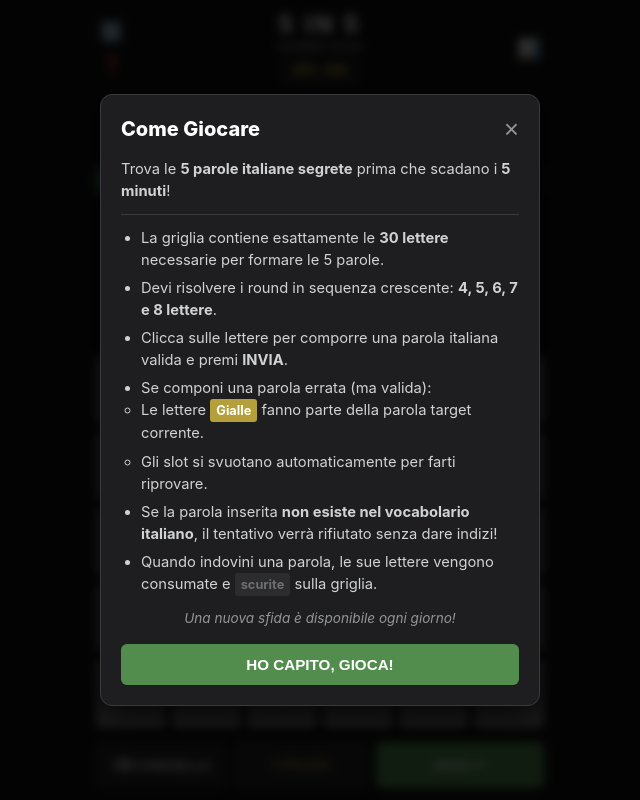
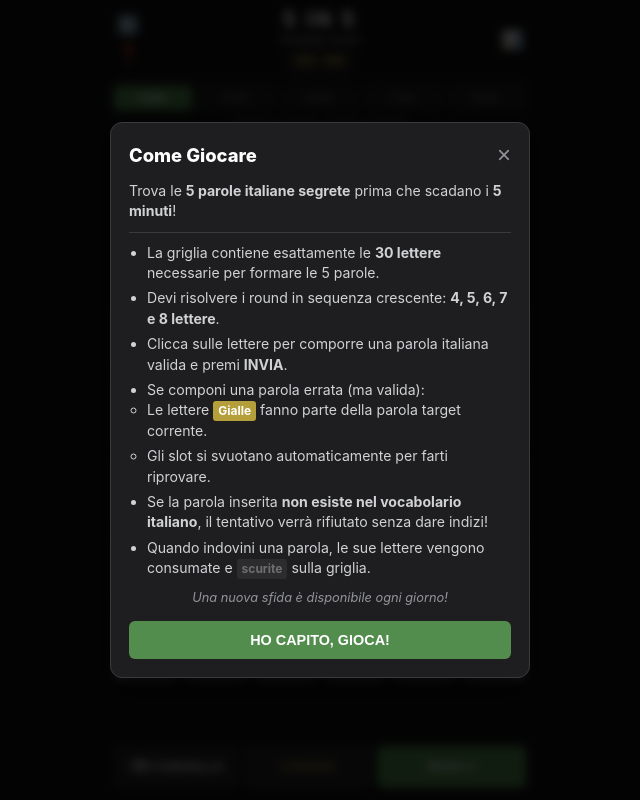
Before and after one commit to cinqueincinque/cinque-in-cinque, a plain HTML site: page index.html in a window 1280 px wide. Shown: the whole page, without its empty margins (320-960 px from the left). Drawn offline with Linux system fonts and the light colour scheme.

Commit message:
Update style.css

```diff
--- a/style.css
+++ b/style.css
@@ -1,5 +1,5 @@
 /* ==========================================================================
-   5 IN 5 - STYLESHEET GENERALE (style.css)
+   5 IN 5 - STYLESHEET OTTIMIZZATO MOBILE-FIRST (style.css)
    ========================================================================== */
 
 :root {
@@ -11,7 +11,7 @@
   --text-secondary: #939598;
   --text-muted: #6e6f71;
 
-  --color-accent: #538d4e;       /* Verde successo Wordle */
+  --color-accent: #538d4e;       /* Verde successo */
   --color-yellow: #b59f3b;       /* Giallo presenza */
   --color-used: #2c2c2e;         /* Scurito per lettere consumate */
   --color-used-text: #48484a;    /* Testo scurito */
@@ -36,25 +36,32 @@
   -webkit-user-select: none;
 }
 
-body {
+html, body {
   background-color: var(--bg-primary);
   color: var(--text-primary);
   font-family: var(--font-family);
   min-height: 100vh;
+  min-height: 100dvh;
+  margin: 0;
+  padding: 0;
+  overflow: hidden;
+}
+
+body {
   display: flex;
   justify-content: center;
   align-items: center;
-  overflow-x: hidden;
 }
 
 #app-container {
   width: 100%;
-  max-width: 480px;
-  min-height: 100vh;
+  max-width: 440px;
+  height: 100vh;
+  height: 100dvh;
   display: flex;
   flex-direction: column;
-  justify-content: space-between;
-  padding: 12px 16px;
+  justify-content: flex-start;
+  padding: 8px 14px 12px 14px;
 }
 
 /* ==========================================================================
@@ -65,14 +72,15 @@ header {
   align-items: center;
   justify-content: space-between;
   border-bottom: 1px solid var(--tile-border);
-  padding-bottom: 8px;
+  padding-bottom: 6px;
+  flex-shrink: 0;
 }
 
 .header-col {
   display: flex;
   flex-direction: column;
   align-items: center;
-  gap: 4px;
+  gap: 2px;
 }
 
 .header-center {
@@ -88,7 +96,7 @@ header {
 }
 
 .logo {
-  font-size: 1.5rem;
+  font-size: 1.35rem;
   font-weight: 800;
   letter-spacing: 0.12em;
   color: var(--text-primary);
@@ -96,27 +104,27 @@ header {
 }
 
 .game-tag {
-  font-size: 0.72rem;
+  font-size: 0.68rem;
   font-weight: 700;
   color: var(--text-secondary);
   letter-spacing: 0.05em;
-  margin-top: 2px;
+  margin-top: 1px;
   text-transform: uppercase;
 }
 
 .timer-wrapper {
   display: flex;
   align-items: center;
-  margin-top: 4px;
+  margin-top: 3px;
 }
 
 .timer {
   font-family: monospace;
-  font-size: 1.15rem;
+  font-size: 1.05rem;
   font-weight: 700;
   color: var(--color-yellow);
   background: var(--bg-surface);
-  padding: 2px 10px;
+  padding: 1px 8px;
   border-radius: 4px;
   border: 1px solid var(--tile-border);
 }
@@ -129,9 +137,9 @@ header {
 .icon-btn {
   background: none;
   border: none;
-  font-size: 1.15rem;
+  font-size: 1.1rem;
   cursor: pointer;
-  padding: 4px;
+  padding: 3px;
   border-radius: 6px;
   transition: background 0.2s ease;
 }
@@ -146,16 +154,17 @@ header {
 .round-tracker {
   display: flex;
   justify-content: space-between;
-  gap: 6px;
-  margin: 12px 0 8px 0;
+  gap: 5px;
+  margin: 6px 0;
+  flex-shrink: 0;
 }
 
 .tracker-dot {
   flex: 1;
   text-align: center;
-  font-size: 0.72rem;
+  font-size: 0.7rem;
   font-weight: 700;
-  padding: 5px 2px;
+  padding: 4px 1px;
   border-radius: 4px;
   background-color: var(--bg-surface);
   color: var(--text-muted);
@@ -167,7 +176,7 @@ header {
   background-color: var(--color-accent);
   color: var(--text-primary);
   border-color: var(--color-accent);
-  box-shadow: 0 0 8px rgba(83, 141, 78, 0.4);
+  box-shadow: 0 0 6px rgba(83, 141, 78, 0.4);
 }
 
 .tracker-dot.completed {
@@ -177,26 +186,38 @@ header {
 }
 
 /* ==========================================================================
+   AREA PRINCIPALE
+   ========================================================================== */
+main {
+  display: flex;
+  flex-direction: column;
+  flex: 1;
+  min-height: 0;
+  justify-content: space-between;
+}
+
+/* ==========================================================================
    SLOT & SUGGERIMENTI
    ========================================================================== */
 .slots-container {
   display: flex;
   justify-content: center;
-  gap: 6px;
-  margin: 6px 0 8px 0;
-  min-height: 50px;
+  gap: 5px;
+  margin: 2px 0 4px 0;
+  min-height: 42px;
+  flex-shrink: 0;
 }
 
 .word-slot {
-  width: 44px;
-  height: 48px;
+  width: 40px;
+  height: 42px;
   border: 2px solid var(--slot-border);
   background-color: var(--bg-surface);
   border-radius: 6px;
   display: flex;
   align-items: center;
   justify-content: center;
-  font-size: 1.5rem;
+  font-size: 1.35rem;
   font-weight: 800;
   color: var(--text-primary);
   transition: transform 0.15s ease, border-color 0.15s ease, background-color 0.2s ease;
@@ -213,12 +234,13 @@ header {
 }
 
 .hint-text {
-  min-height: 22px;
-  font-size: 0.92rem;
+  min-height: 18px;
+  font-size: 0.82rem;
   font-weight: 800;
   color: var(--color-yellow);
   text-align: center;
-  margin-bottom: 8px;
+  margin-bottom: 4px;
+  flex-shrink: 0;
 }
 
 /* ==========================================================================
@@ -228,13 +250,16 @@ header {
   display: grid;
   grid-template-columns: repeat(6, 1fr);
   grid-template-rows: repeat(5, 1fr);
-  gap: 6px;
-  margin-bottom: 14px;
+  gap: 5px;
+  margin-bottom: 6px;
   width: 100%;
+  flex: 1;
+  max-height: 380px;
 }
 
 .tile-btn {
-  aspect-ratio: 1 / 1;
+  width: 100%;
+  height: 100%;
   background-color: var(--tile-bg);
   border: none;
   border-radius: 6px;
@@ -246,18 +271,18 @@ header {
   align-items: center;
   justify-content: center;
   transition: all 0.15s ease;
-  box-shadow: 0 3px 0 rgba(0,0,0,0.3);
+  box-shadow: 0 2px 0 rgba(0,0,0,0.3);
 }
 
 .tile-btn:active:not(:disabled) {
-  transform: translateY(2px);
-  box-shadow: 0 1px 0 rgba(0,0,0,0.3);
+  transform: translateY(1px);
+  box-shadow: none;
 }
 
 .tile-btn.selected {
   background-color: var(--tile-active);
   color: #000000;
-  transform: scale(0.94);
+  transform: scale(0.95);
   box-shadow: none;
 }
 
@@ -271,7 +296,7 @@ header {
   color: var(--color-used-text) !important;
   cursor: not-allowed;
   box-shadow: none;
-  opacity: 0.5;
+  opacity: 0.45;
 }
 
 /* ==========================================================================
@@ -279,14 +304,15 @@ header {
    ========================================================================== */
 .action-controls {
   display: flex;
-  gap: 8px;
-  margin-top: auto;
+  gap: 6px;
+  margin-top: 2px;
+  flex-shrink: 0;
 }
 
 .control-btn {
   flex: 1;
-  padding: 14px 4px;
-  font-size: 0.85rem;
+  padding: 12px 2px;
+  font-size: 0.82rem;
   font-weight: 800;
   border: none;
   border-radius: 6px;
@@ -319,7 +345,7 @@ header {
 
 .submit-btn {
   background-color: var(--color-accent);
-  flex: 1.3;
+  flex: 1.2;
 }
 
 .submit-btn:hover {
@@ -337,17 +363,17 @@ header {
   z-index: 3000;
   display: flex;
   flex-direction: column;
-  gap: 8px;
+  gap: 6px;
   pointer-events: none;
 }
 
 .toast {
   background-color: #ffffff;
   color: #121213;
-  padding: 10px 16px;
+  padding: 8px 14px;
   border-radius: 4px;
   font-weight: 700;
-  font-size: 0.9rem;
+  font-size: 0.85rem;
   box-shadow: 0 4px 12px rgba(0,0,0,0.5);
   animation: fadeInOut 2s forwards;
 }
@@ -381,73 +407,73 @@ header {
   border: 1px solid var(--tile-border);
   border-radius: 12px;
   width: 100%;
-  max-width: 440px;
-  padding: 20px;
+  max-width: 420px;
+  padding: 18px;
   box-shadow: 0 10px 30px rgba(0,0,0,0.8);
 }
 
 .pause-card {
   text-align: center;
-  padding: 30px 20px;
+  padding: 24px 16px;
 }
 
 .pause-icon {
-  font-size: 3rem;
-  margin-bottom: 12px;
+  font-size: 2.5rem;
+  margin-bottom: 8px;
 }
 
 .pause-card h2 {
-  font-size: 1.5rem;
+  font-size: 1.35rem;
   font-weight: 800;
-  margin-bottom: 8px;
+  margin-bottom: 6px;
 }
 
 .pause-card p {
-  font-size: 0.95rem;
+  font-size: 0.9rem;
   color: var(--text-secondary);
-  line-height: 1.5;
-  margin-bottom: 20px;
+  line-height: 1.4;
+  margin-bottom: 16px;
 }
 
 .modal-header {
   display: flex;
   justify-content: space-between;
   align-items: center;
-  margin-bottom: 14px;
+  margin-bottom: 12px;
 }
 
 .modal-header h2 {
-  font-size: 1.25rem;
+  font-size: 1.15rem;
   font-weight: 800;
 }
 
 .btn-close-modal {
   background: none;
   border: none;
-  font-size: 1.6rem;
+  font-size: 1.5rem;
   color: var(--text-secondary);
   cursor: pointer;
 }
 
 .modal-body {
-  font-size: 0.92rem;
-  line-height: 1.5;
+  font-size: 0.88rem;
+  line-height: 1.45;
   color: #d1d2d4;
 }
 
 .modal-divider {
   border: 0;
   border-top: 1px solid var(--tile-border);
-  margin: 12px 0;
+  margin: 10px 0;
 }
 
 .rules-list {
-  padding-left: 20px;
-  margin-bottom: 12px;
+  padding-left: 18px;
+  margin-bottom: 10px;
 }
 
 .rules-list li {
-  margin-bottom: 6px;
+  margin-bottom: 5px;
 }
 
 .link-highlight {
@@ -457,19 +483,19 @@ header {
 }
 
 .about-info-group {
-  margin: 10px 0;
+  margin: 8px 0;
 }
 
 .about-info-group p {
-  margin-bottom: 6px;
+  margin-bottom: 5px;
 }
 
 .badge {
   display: inline-block;
-  padding: 2px 6px;
+  padding: 1px 5px;
   border-radius: 3px;
   font-weight: 700;
-  font-size: 0.8rem;
+  font-size: 0.75rem;
   color: #fff;
 }
 
@@ -477,37 +503,37 @@ header {
 .badge.dark { background-color: var(--color-used); color: var(--text-muted); }
 
 .daily-note {
-  font-size: 0.85rem;
+  font-size: 0.8rem;
   font-style: italic;
   color: var(--text-secondary);
   text-align: center;
-  margin-top: 10px;
+  margin-top: 8px;
 }
 
 .modal-footer {
-  margin-top: 16px;
+  margin-top: 14px;
 }
 
 .btn-primary {
   width: 100%;
-  padding: 12px;
+  padding: 11px;
   background-color: var(--color-accent);
   border: none;
   border-radius: 6px;
   color: #fff;
   font-weight: 800;
-  font-size: 0.95rem;
+  font-size: 0.9rem;
   cursor: pointer;
 }
 
 /* Statistiche */
 .result-banner {
   text-align: center;
-  font-size: 1.2rem;
+  font-size: 1.1rem;
   font-weight: 800;
-  padding: 10px;
+  padding: 8px;
   border-radius: 6px;
-  margin-bottom: 14px;
+  margin-bottom: 12px;
 }
 
 .result-banner.win {
@@ -525,64 +551,64 @@ header {
 .stats-grid {
   display: grid;
   grid-template-columns: repeat(4, 1fr);
-  gap: 8px;
-  margin: 16px 0;
+  gap: 6px;
+  margin: 12px 0;
 }
 
 .stat-box {
   background-color: var(--bg-surface-elevated);
-  padding: 10px 4px;
+  padding: 8px 2px;
   border-radius: 6px;
   text-align: center;
 }
 
 .stat-value {
-  font-size: 1.3rem;
+  font-size: 1.2rem;
   font-weight: 800;
 }
 
 .stat-label {
-  font-size: 0.65rem;
+  font-size: 0.62rem;
   color: var(--text-secondary);
   text-transform: uppercase;
-  margin-top: 4px;
+  margin-top: 3px;
 }
 
 .solutions-container {
-  margin: 16px 0;
+  margin: 12px 0;
   background: var(--bg-surface-elevated);
-  padding: 12px;
+  padding: 10px;
   border-radius: 6px;
 }
 
 .solutions-list {
   display: flex;
   flex-wrap: wrap;
-  gap: 6px;
-  margin-top: 6px;
+  gap: 5px;
+  margin-top: 5px;
 }
 
 .solution-tag {
   background: var(--bg-primary);
-  padding: 4px 8px;
+  padding: 3px 6px;
   border-radius: 4px;
   font-weight: 700;
-  font-size: 0.85rem;
+  font-size: 0.8rem;
   color: var(--color-accent);
 }
 
 .share-section {
-  margin-top: 14px;
+  margin-top: 12px;
 }
 
 .btn-share {
   width: 100%;
-  padding: 12px;
+  padding: 11px;
   background-color: var(--color-accent);
   border: none;
   border-radius: 6px;
   color: #ffffff;
-  font-size: 1rem;
+  font-size: 0.95rem;
   font-weight: 800;
   cursor: pointer;
   transition: background-color 0.2s ease;
@@ -607,8 +633,8 @@ header {
 
 @keyframes shake {
   0%, 100% { transform: translateX(0); }
-  20%, 60% { transform: translateX(-6px); }
-  40%, 80% { transform: translateX(6px); }
+  20%, 60% { transform: translateX(-5px); }
+  40%, 80% { transform: translateX(5px); }
 }
 
 .shake {
@@ -621,8 +647,8 @@ header {
 }
 
 @keyframes fadeInOut {
-  0% { opacity: 0; transform: translateY(-10px); }
+  0% { opacity: 0; transform: translateY(-8px); }
   15% { opacity: 1; transform: translateY(0); }
   75% { opacity: 1; transform: translateY(0); }
-  100% { opacity: 0; transform: translateY(-10px); }
+  100% { opacity: 0; transform: translateY(-8px); }
 }
```
